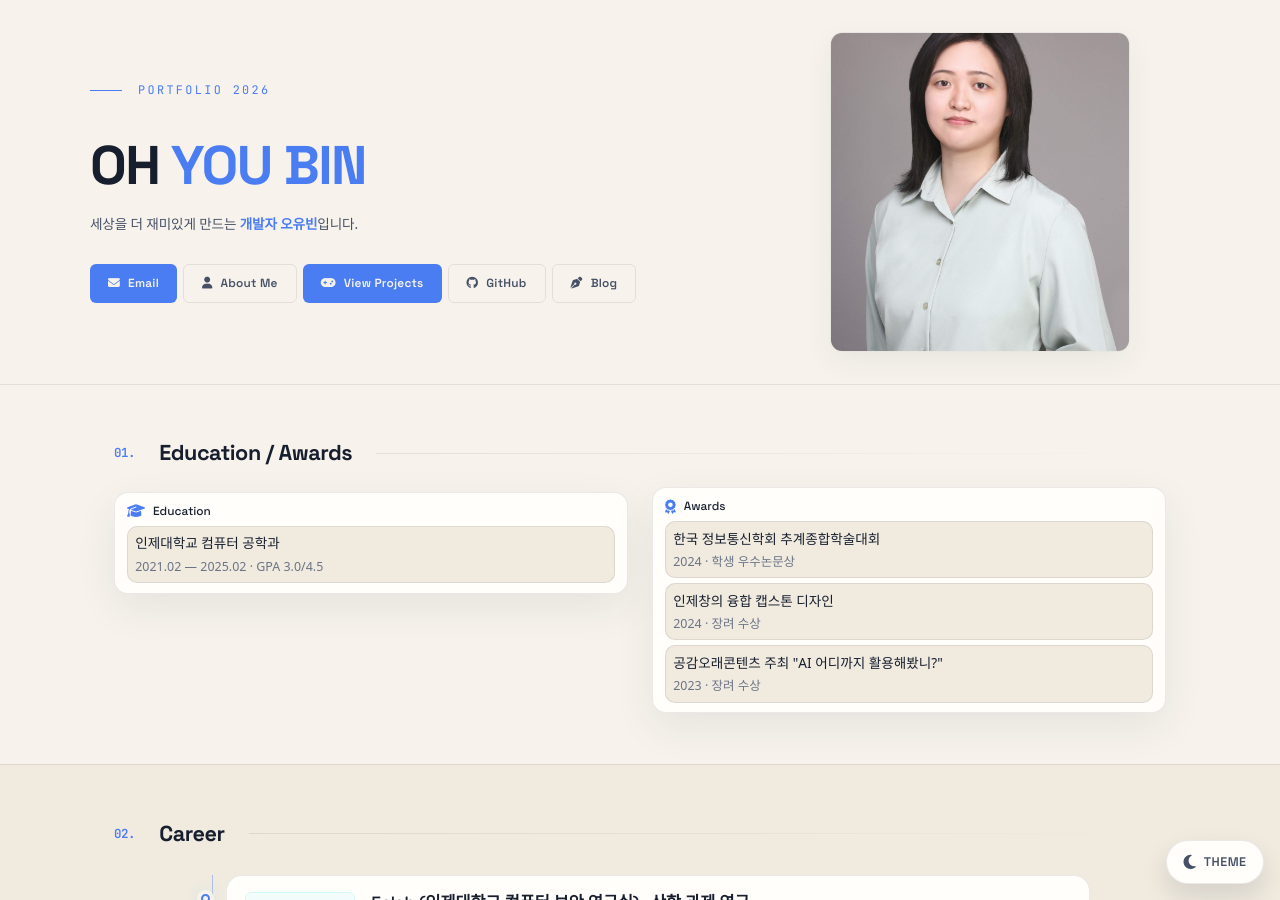
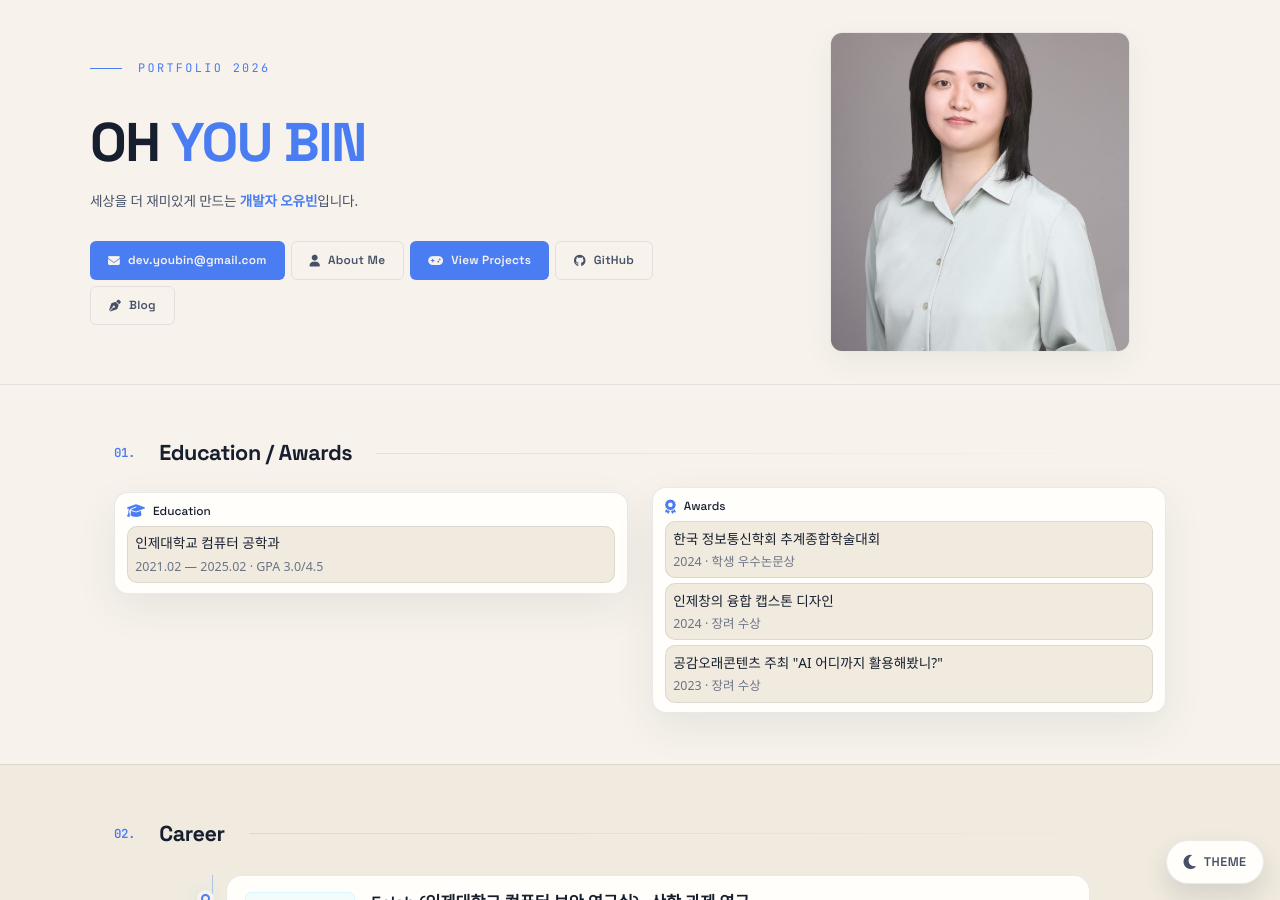
Before and after one commit to eye2ffect/eye2ffect.github.io, a Jekyll site: the page built from index.html, in a window 1280 px wide and 900 px high. Built offline with Jekyll 4.4.1, drawn with Linux system fonts in a browser that asks for light colours; some web fonts are replaced.

Commit message:
fix(hero): match email button text to navbar address

```diff
--- a/_includes/nav.html
+++ b/_includes/nav.html
@@ -24,7 +24,7 @@
             <p class="hero-intro">세상을 더 재미있게 만드는 <strong class="hero-intro-emphasis"><span class="accent">개발자 오유빈</span></strong>입니다.</p>
             <div class="hero-actions">
                 <a href="mailto:dev.youbin@gmail.com" class="hero-btn hero-btn-primary">
-                    <i class="fas fa-envelope"></i> Email
+                    <i class="fas fa-envelope"></i> dev.youbin@gmail.com
                 </a>
                 <a href="javascript:void(0)" class="hero-btn hero-btn-ghost" data-open-about="true">
                     <i class="fas fa-user"></i> About Me
```
